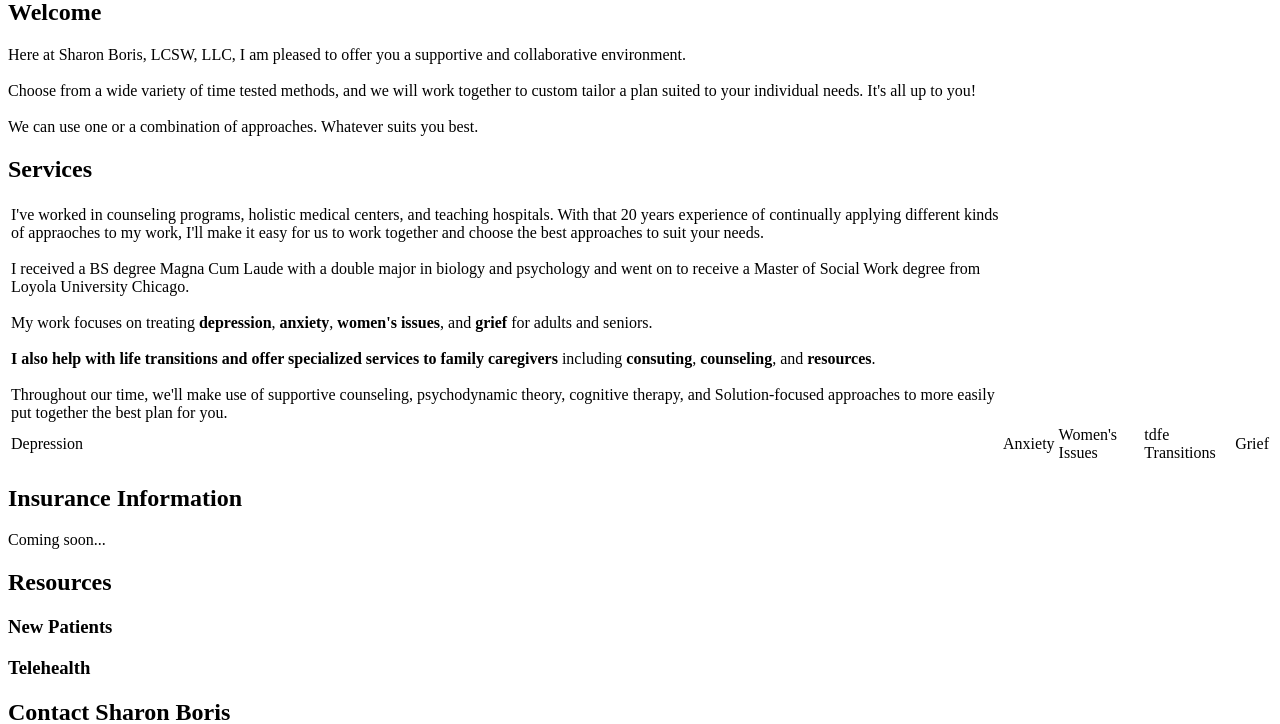
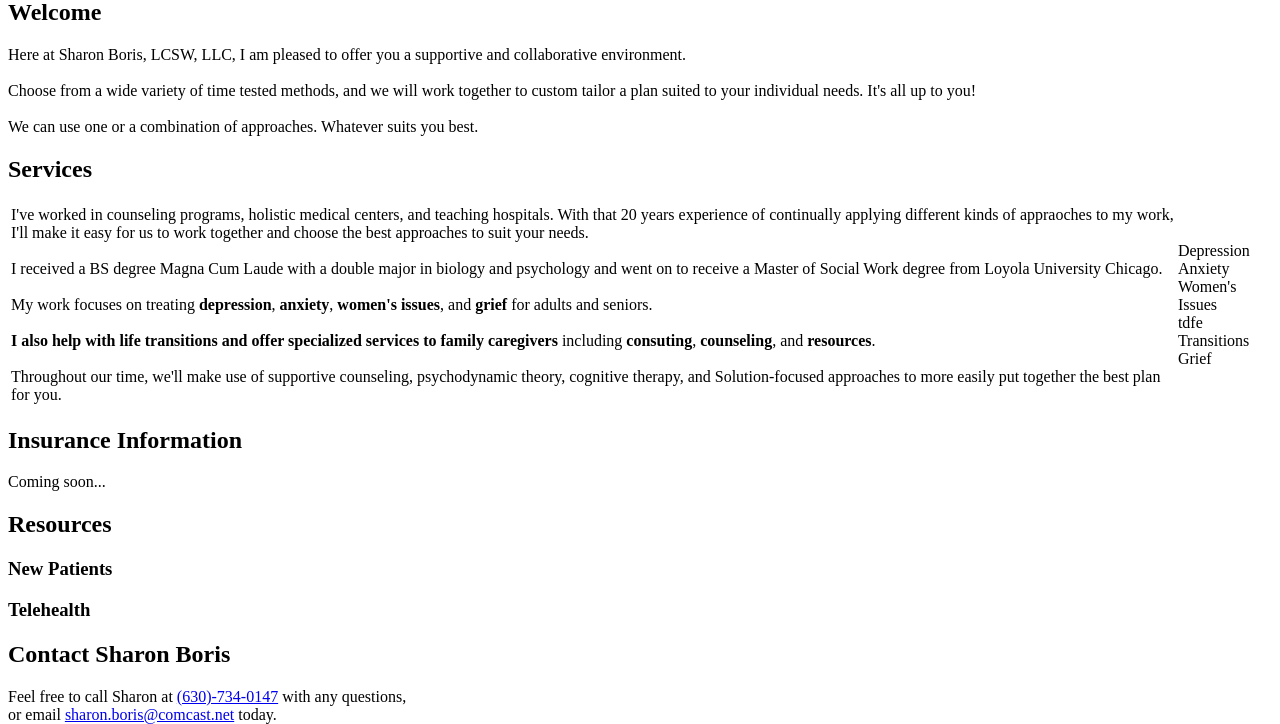
Before and after one commit to PlGGS/sharonboris.com, a PHP site: page / in a window 1280 px wide. Shown: the part 647-1371 px from the top of the page. Run offline with PHP 8.4, Linux system fonts and the light colour scheme; some libraries are stand-ins or nearby versions.

Commit message:
Put icons on same row as summary

```diff
--- a/css/main.scss
+++ b/css/main.scss
@@ -187,6 +187,10 @@ section#services {
         p {
             color: #000000;
         }
+    }
+
+    #summary {
+        width: 500px;
     }
 
     #icons {
--- a/index.html
+++ b/index.html
@@ -70,7 +70,7 @@ css: main
             <tbody>
                 <tr>
                     <td>
-                        <p>
+                        <p id="summary">
                             I've worked in counseling programs, holistic medical centers, and teaching hospitals.
                             With that 20 years experience of continually applying different kinds of appraoches to my work, I'll make it
                             easy for us to work together and choose the best approaches to suit your needs.
@@ -86,21 +86,11 @@ css: main
                             approaches to more easily put together the best plan for you.
                         </p>
                     </td>
-                </tr>
-                <tr id="icons">
                     <td id="pad">
                         <div id="icon"><div class="label">Depression</div></div>
-                    </td>
-                    <td id="pad">
                         <div id="icon"><div class="label">Anxiety</div></div>
-                    </td>
-                    <td id="pad">
                         <div id="icon"><div class="label">Women's Issues</div></div>
-                    </td>
-                    <td id="pad">
                         <div id="icon"><div class="label">tdfe Transitions</div></div>
-                    </td>
-                    <td id="pad">
                         <div id="icon"><div class="label">Grief</div></div>
                     </td>
                 </tr>
```
